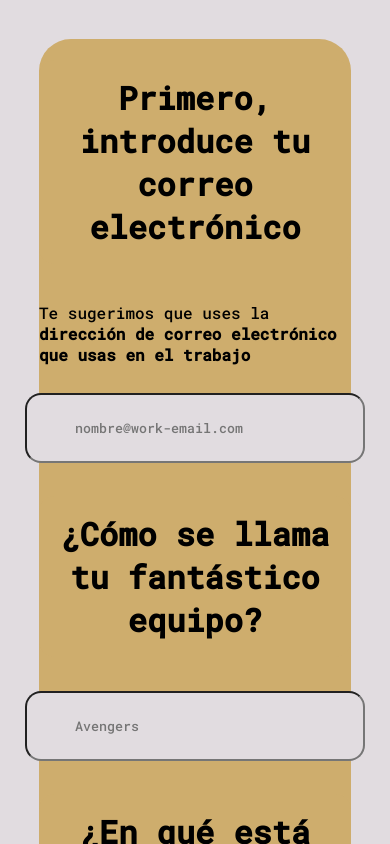
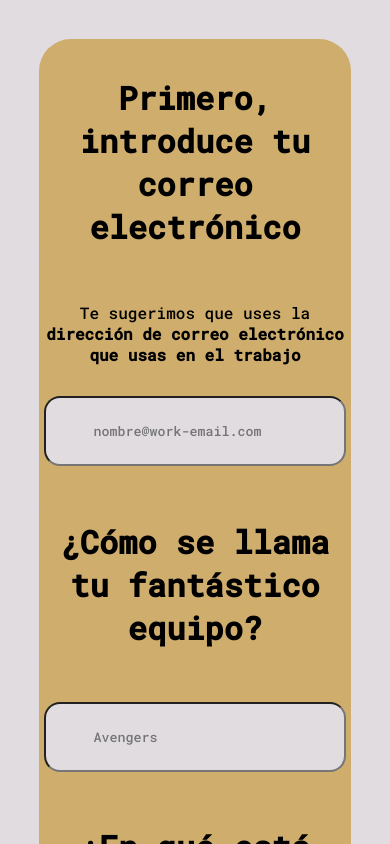
Before and after one commit to nds-fsd/slack, a React (Create React App) app in the folder frontend/: page / in a window 390 px wide. Shown: the top 844 px of the page. Built offline with nearby package versions, Linux system fonts and the light colour scheme.

Commit message:
css responsive a nivel iPhone

```diff
--- a/frontend/src/Componentes/FormularioOrganizacion/formOrganizacion.css
+++ b/frontend/src/Componentes/FormularioOrganizacion/formOrganizacion.css
@@ -30,8 +30,8 @@
 .inputFormOrg{
     padding: 1.5rem 3rem 1.5rem 3rem;
     border-radius: 1rem;
-    margin: 0.75rem;
-    width: 15rem;
+    margin: 5%;
+    width: 65%;
 }
 
 .button{
@@ -43,3 +43,13 @@
 #butFormOrg{
     background-color: #BACBDB;
 }
+
+*p{
+    display: flex;
+    justify-content: center;
+    align-items: center;
+    text-align: center;
+}
+.comentarioCorreo{
+    text-align: center;
+}
```
